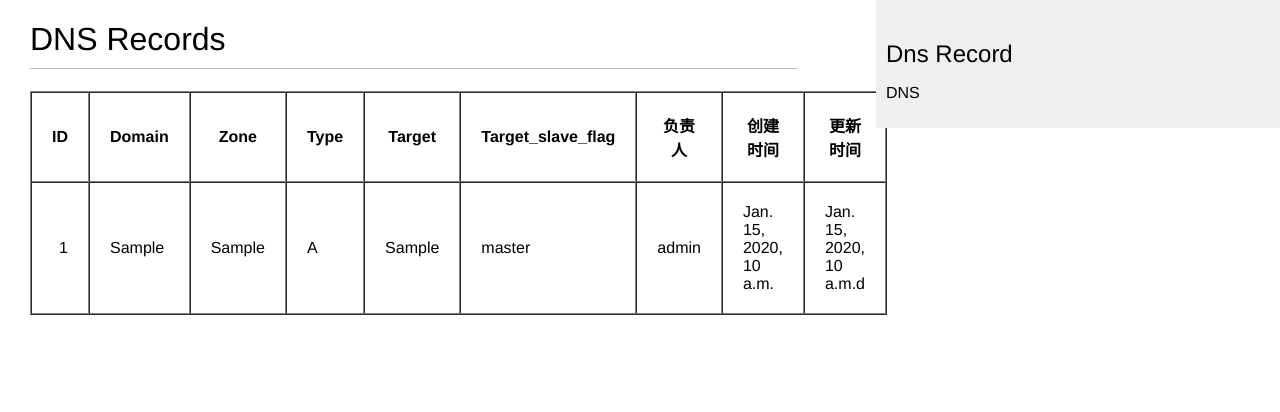
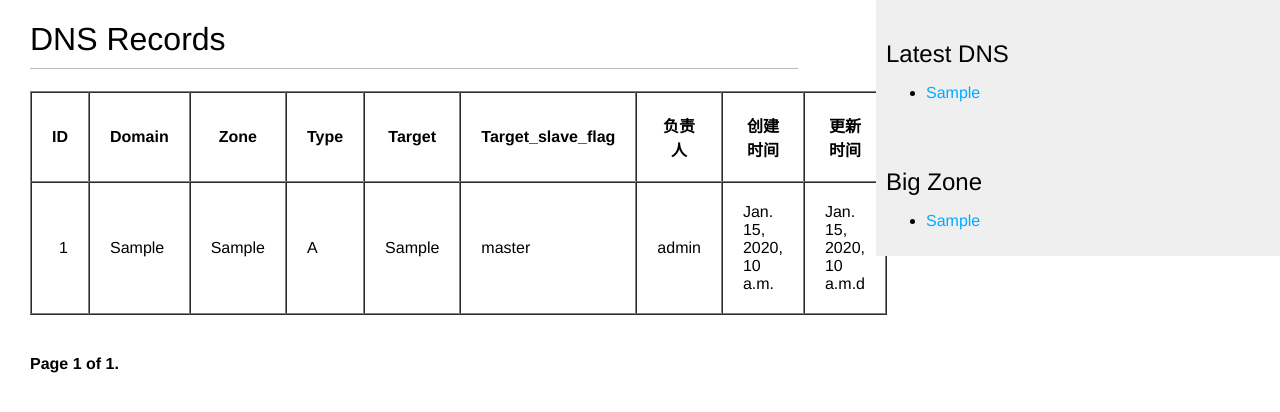
Before and after one commit to yin-zt/dns-bind, a Django app: page /dns/ in a window 1280 px wide. Shown: the top 412 px of the page. Run offline with Django 3.2, Linux system fonts and the light colour scheme; data comes from the database, SQL or seed files in the repository; tables that the repository leaves empty hold one stand-in row (values such as "Sample post").

Commit message:
增加分页展示和侧边栏展示

```diff
--- a/binddns/binddns/settings.py
+++ b/binddns/binddns/settings.py
@@ -65,6 +65,7 @@ TEMPLATES = [
                 'django.contrib.auth.context_processors.auth',
                 'django.contrib.messages.context_processors.messages',
             ],
+            'libraries': {'dns_tags': 'dns.templatetags.dns_tags'}
         },
     },
 ]
--- a/binddns/dns/templates/dns/dnsbase.html
+++ b/binddns/dns/templates/dns/dnsbase.html
@@ -1,4 +1,5 @@
 {% load static %}
+{% load dns_tags %}
 <!DOCTYPE html>
 <html>
 <head>
@@ -11,8 +12,13 @@
         {% endblock %}
     </div>
 <div id="sidebar">
-    <h2>Dns Record</h2>
-    <p>DNS</p>
+    <h2>Latest DNS</h2>
+    {% show_latest_dnss %}
+</div>
+
+<div id="sidebar">
+    <h2>Big Zone</h2>
+    {% most_zones %}
 </div>
 </body>
 </html>
--- /dev/null
+++ b/binddns/dns/templates/dns/records/latest_dnss.html
@@ -0,0 +1,7 @@
+<ul>
+    {% for dns in latest_dnss %}
+    <li>
+        <a href="{{ dns.get_absolute_url }}">{{ dns.domain }}</a>
+    </li>
+    {% endfor %}
+</ul>
--- a/binddns/dns/templates/dns/records/list.html
+++ b/binddns/dns/templates/dns/records/list.html
@@ -42,5 +42,5 @@
           </tbody>
     </table>
 
-{#  {% include "pagination.html" with page=page_obj %}#}
+  {% include "pagination.html" with page=dnss %}
 {% endblock %}
--- /dev/null
+++ b/binddns/dns/templates/dns/records/most_zones.html
@@ -0,0 +1,7 @@
+<ul>
+    {% for zone in most_zones %}
+    <li>
+        <a href="{% url "dns:dns_list_by_zone" zone %}">{{ zone }}</a>
+    </li>
+    {% endfor %}
+</ul>
--- /dev/null
+++ b/binddns/dns/templates/pagination.html
@@ -0,0 +1,13 @@
+<div class="pagination">
+  <span class="step-links">
+    {% if page.has_previous %}
+      <a href="?page={{ page.previous_page_number }}">Previous</a>
+    {% endif %}
+    <span class="current">
+      Page {{ page.number }} of {{ page.paginator.num_pages }}.
+    </span>
+      {% if page.has_next %}
+        <a href="?page={{ page.next_page_number }}">Next</a>
+      {% endif %}
+  </span>
+</div>
--- /dev/null
+++ b/binddns/dns/templatetags/dns_tags.py
@@ -0,0 +1,47 @@
+from django import template
+from ..models import DNSRECORD
+
+register = template.Library()
+
+@register.simple_tag
+def total_dnss():
+    return DNSRECORD.created.count()
+
+@register.inclusion_tag('dns/records/most_zones.html')
+def most_zones(count=3):
+    all_dnss = DNSRECORD.objects.all()
+    zone_dict = {}
+    zone_list = []
+    for dns in all_dnss:
+        zoneinfo = dns.zone
+        if zone_dict.get(zoneinfo, ""):
+            zone_dict[zoneinfo] += 1
+        else:
+            zone_dict[zoneinfo] = 1
+    count_list =  []
+    zone_list = zone_dict.keys()
+    for key,value in zone_dict.items():
+        if value not in count_list:
+            count_list.append(value)
+    count_list.sort(reverse=True)
+    long = len(zone_list)
+    final_list = []
+    for num in count_list:
+        for key,val in zone_dict.items():
+            if val == num:
+                final_list.append(key)
+    if long <= count:
+        return {'most_zones': final_list}
+    else:
+        return {"most_zones": final_list[:count]}
+
+
+
+
+
+
+
+@register.inclusion_tag('dns/records/latest_dnss.html')
+def show_latest_dnss(count=3):
+    latest_dnss = DNSRECORD.objects.order_by('-created')[:count]
+    return {'latest_dnss': latest_dnss}
--- a/binddns/dns/views.py
+++ b/binddns/dns/views.py
@@ -1,5 +1,6 @@
 from django.shortcuts import render, get_object_or_404
 from .models import DNSRECORD
+from django.core.paginator import Paginator, EmptyPage, PageNotAnInteger
 
 def dns_list(request, ZONE=None):
     zone = "ALL"
@@ -9,8 +10,19 @@ def dns_list(request, ZONE=None):
         dnss = dnss.filter(zone=ZONE)
         # dnss = get_object_or_404(DNSRECORD, zone=ZONE)
         zone = ZONE
+    paginator = Paginator(dnss, 2)  # 2 dns in each page
+    page = request.GET.get('page')
+    try:
+        dnss = paginator.page(page)
+    except PageNotAnInteger:
+        # if page is not an integer deliver the first page
+        dnss = paginator.page(1)
+    except EmptyPage:
+        # if page is out of range diliver last page of results
+        dnss = paginator.page(paginator.num_pages)
 
-    return render(request, 'dns/records/list.html', {'dnss': dnss, 'zone': zone})
+
+    return render(request, 'dns/records/list.html', {'dnss': dnss, 'zone': zone, 'page': page})
 
 
 def dns_detail(request, domain, id):
```
Also changed, not shown: binddns/dns/templatetags/__init__.py (added).
